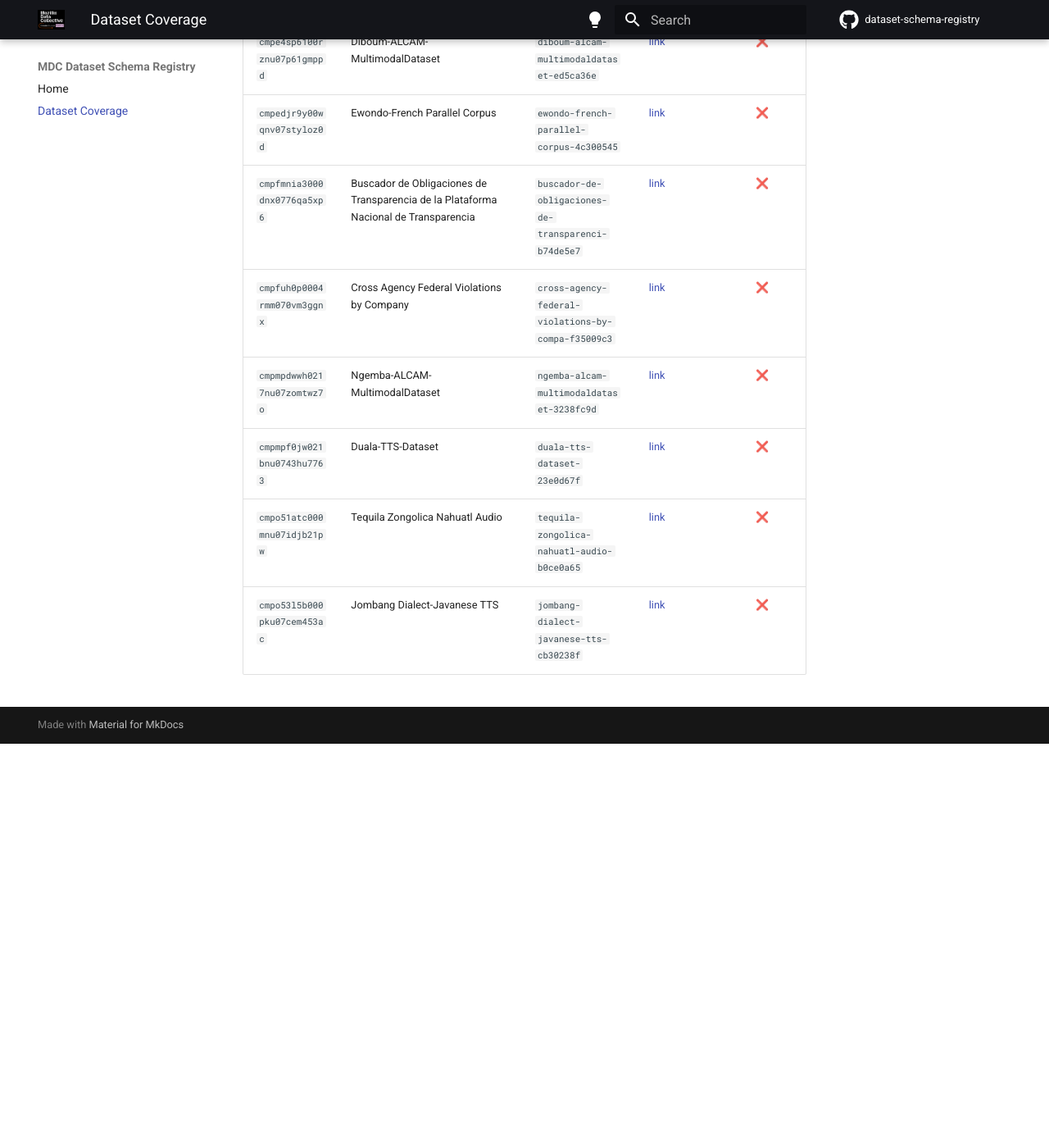
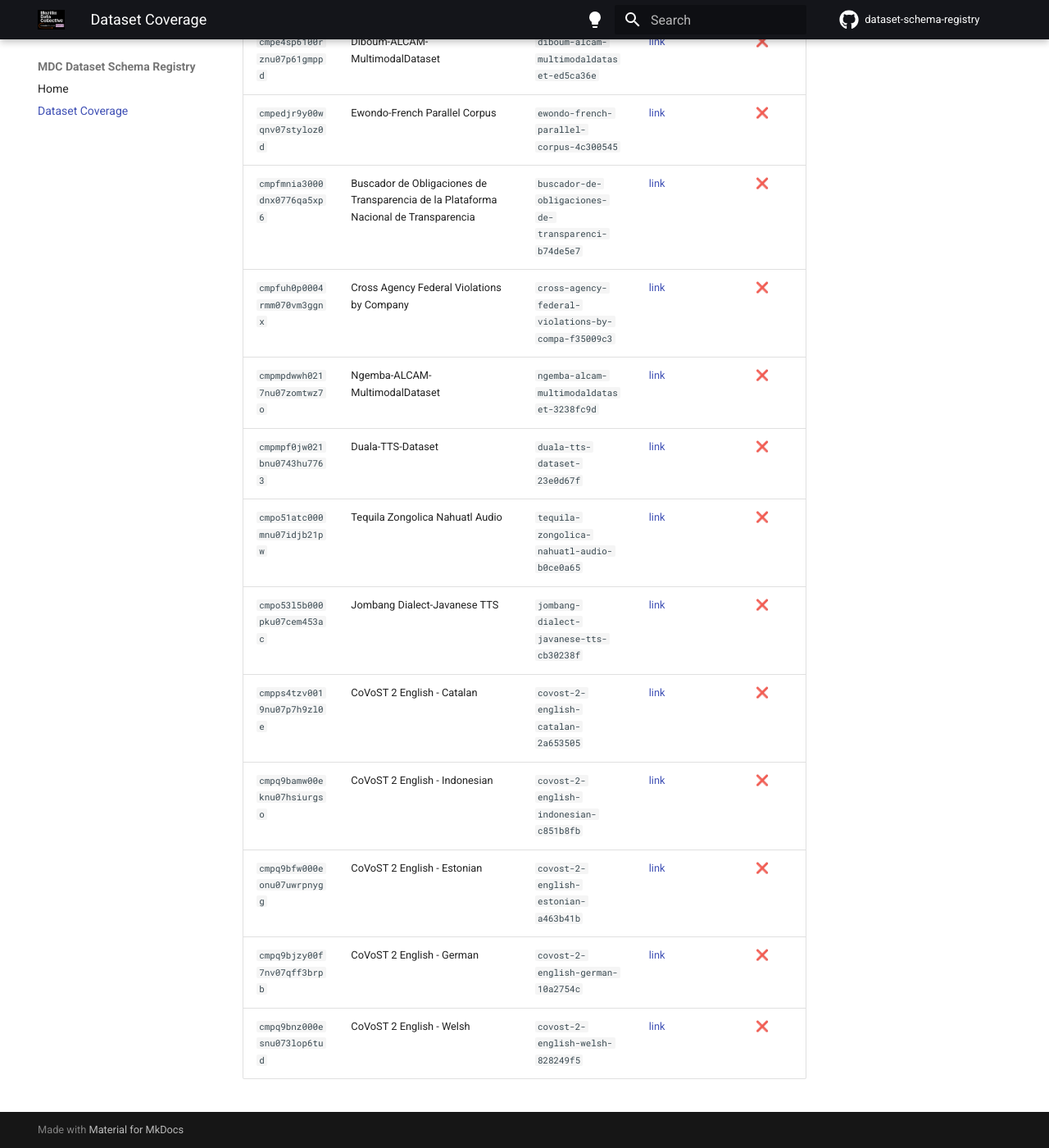
Before and after one commit to Mozilla-Data-Collective/dataset-schema-registry, an MkDocs documentation site: the page built from docs/dataset-coverage.md, in a window 1280 px wide and 1400 px high, scrolled down 78040 px. Shown: the whole window at 82% size. Built offline with MkDocs 1.6.1 and Material for MkDocs 9.7.7, drawn with Linux system fonts in a browser that asks for light colours; comment, search, counter and statistics services are not loaded; before the commit the page ends 78947 px from its top, so only the background shows below that; part of the change alters nothing that is shown; some of the changed text lies outside the part shown.

Commit message:
chore: update dataset coverage [skip ci]

```diff
--- a/docs/dataset-coverage.md
+++ b/docs/dataset-coverage.md
@@ -8,10 +8,10 @@ schema in this registry and which ones are still missing.
     `registry/<dataset_id>/schema.yaml` file.  See the
     [Home](index.md) for details.
 
-**Last updated:** 2026-05-28
-**Total datasets in sitemap:** 761
+**Last updated:** 2026-05-29
+**Total datasets in sitemap:** 766
 **Schemas registered:** 398 ✅
-**Schemas missing:** 363 ❌
+**Schemas missing:** 368 ❌
 
 | ID | Name | Slug | Dataset page | Schema registered |
 |----|------|------|-------------|:-----------------:|
@@ -690,7 +690,7 @@ schema in this registry and which ones are still missing.
 | `cmp2h2jnt00n8mp07lkr11xru` | VoxForge - Albanian | `voxforge-albanian-1bd2e28b` | [link](https://mozilladatacollective.com/datasets/cmp2h2jnt00n8mp07lkr11xru) | ❌ |
 | `cmp2h2som00kzno07n8lwesrr` | VoxForge - Turkish | `voxforge-turkish-788023eb` | [link](https://mozilladatacollective.com/datasets/cmp2h2som00kzno07n8lwesrr) | ❌ |
 | `cmp2hgs2j00nsmp07q9s6g3m0` | Less is More Corpus | `less-is-more-corpus-e6dc1838` | [link](https://mozilladatacollective.com/datasets/cmp2hgs2j00nsmp07q9s6g3m0) | ❌ |
-| `cmp3rmip800ozo30799h7wp6g` | Friulan TTS - female voice | `friulan-tts-female-voice-73e62046` | [link](https://mozilladatacollective.com/datasets/cmp3rmip800ozo30799h7wp6g) | ❌ |
+| `cmp3rmip800ozo30799h7wp6g` | Friulian TTS - female voice | `friulian-tts-female-voice-a39bcd04` | [link](https://mozilladatacollective.com/datasets/cmp3rmip800ozo30799h7wp6g) | ❌ |
 | `cmp4htii700glmp07syfvo010` | Bangladesh Traffic Signs Dataset | `bangladesh-traffic-signs-dataset-ea063219` | [link](https://mozilladatacollective.com/datasets/cmp4htii700glmp07syfvo010) | ❌ |
 | `cmp4htkri00hao007kbrbew2h` | India Traffic Signs Dataset | `india-traffic-signs-dataset-b74e4eac` | [link](https://mozilladatacollective.com/datasets/cmp4htkri00hao007kbrbew2h) | ❌ |
 | `cmp4htnf000gpmp07shg6l5v9` | Pakistan Traffic Signs Dataset | `pakistan-traffic-signs-dataset-62e0f6c7` | [link](https://mozilladatacollective.com/datasets/cmp4htnf000gpmp07shg6l5v9) | ❌ |
@@ -776,3 +776,8 @@ schema in this registry and which ones are still missing.
 | `cmpmpf0jw021bnu0743hu7763` | Duala-TTS-Dataset | `duala-tts-dataset-23e0d67f` | [link](https://mozilladatacollective.com/datasets/cmpmpf0jw021bnu0743hu7763) | ❌ |
 | `cmpo51atc000mnu07idjb21pw` | Tequila Zongolica Nahuatl Audio | `tequila-zongolica-nahuatl-audio-b0ce0a65` | [link](https://mozilladatacollective.com/datasets/cmpo51atc000mnu07idjb21pw) | ❌ |
 | `cmpo53l5b000pku07cem453ac` | Jombang Dialect-Javanese TTS | `jombang-dialect-javanese-tts-cb30238f` | [link](https://mozilladatacollective.com/datasets/cmpo53l5b000pku07cem453ac) | ❌ |
+| `cmpps4tzv0019nu07p7h9zl0e` | CoVoST 2 English - Catalan | `covost-2-english-catalan-2a653505` | [link](https://mozilladatacollective.com/datasets/cmpps4tzv0019nu07p7h9zl0e) | ❌ |
+| `cmpq9bamw00eknu07hsiurgso` | CoVoST 2 English - Indonesian | `covost-2-english-indonesian-c851b8fb` | [link](https://mozilladatacollective.com/datasets/cmpq9bamw00eknu07hsiurgso) | ❌ |
+| `cmpq9bfw000eonu07uwrpnygg` | CoVoST 2 English - Estonian | `covost-2-english-estonian-a463b41b` | [link](https://mozilladatacollective.com/datasets/cmpq9bfw000eonu07uwrpnygg) | ❌ |
+| `cmpq9bjzy00f7nv07qff3brpb` | CoVoST 2 English - German | `covost-2-english-german-10a2754c` | [link](https://mozilladatacollective.com/datasets/cmpq9bjzy00f7nv07qff3brpb) | ❌ |
+| `cmpq9bnz000esnu073lop6tud` | CoVoST 2 English - Welsh | `covost-2-english-welsh-828249f5` | [link](https://mozilladatacollective.com/datasets/cmpq9bnz000esnu073lop6tud) | ❌ |
```
